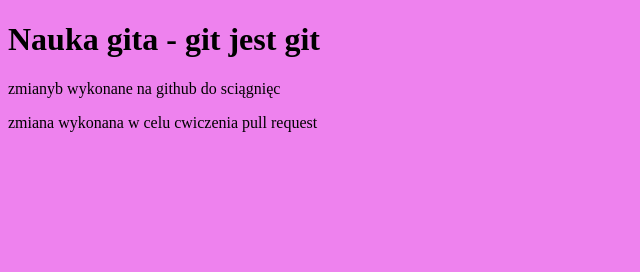
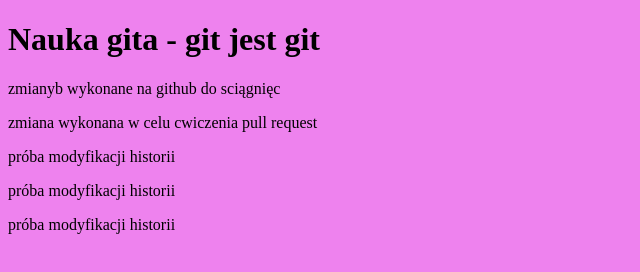
Before and after one commit to mateuszkleszczz/projekt-nwwp, a plain HTML site: page index.html in a window 1280 px wide. Shown: the whole page, without its empty margins (0-640 px from the left). Drawn offline with Linux system fonts and the light colour scheme.

Commit message:
Reapply "coomit od modyfikacji" - po 2 amend
This reverts commit 0e1c223863c354d5625936e614181682f50272e2.

```diff
--- a/index.html
+++ b/index.html
@@ -14,6 +14,11 @@
         <section>
             <p>zmiana wykonana w celu cwiczenia pull request </p>
         </section>
+        <section>
+            <p>próba modyfikacji historii</p>
+            <p>próba modyfikacji historii</p>
+            <p>próba modyfikacji historii</p>
+        </section>
     </body>
 
 </html>
```
